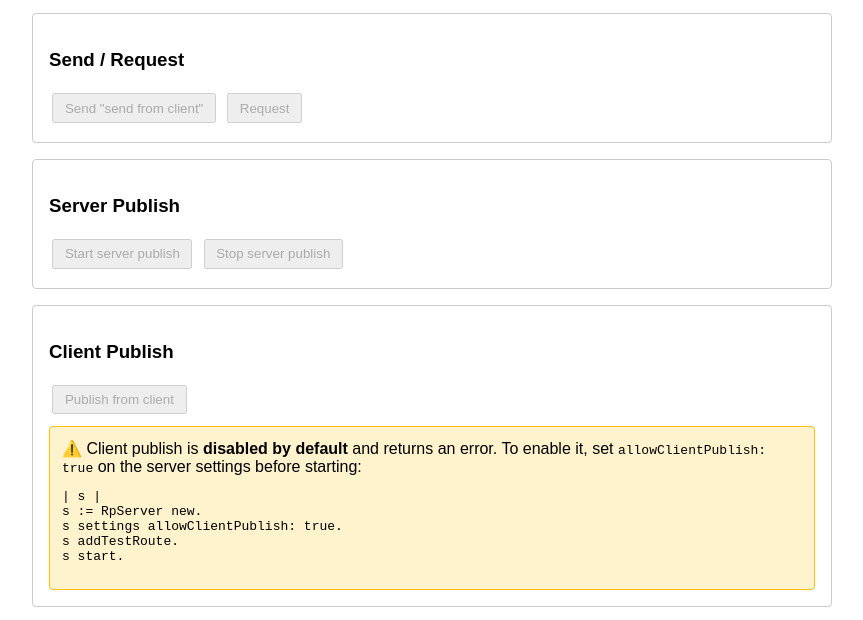
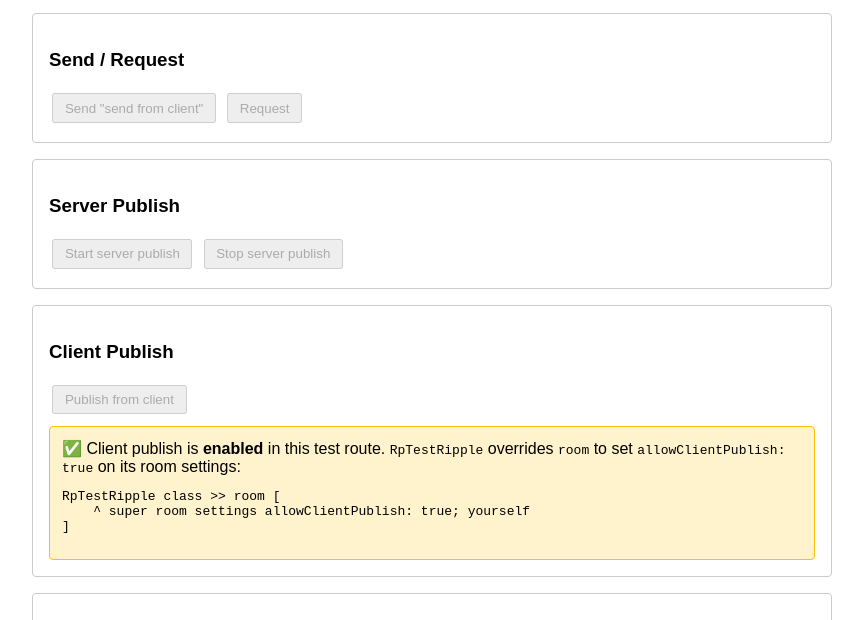
Before and after one commit to mumez/Ripple, a plain HTML site: page test-assets/index.html in a window 1280 px wide. Shown: the part 163-783 px from the top of the page, without its empty margins (208-1071 px from the left). Drawn offline with Linux system fonts and the light colour scheme.

Commit message:
Update README and test assets to reflect room settings for client publishing

```diff
--- a/test-assets/index.html
+++ b/test-assets/index.html
@@ -37,13 +37,11 @@
         <h3>Client Publish</h3>
         <button id="btn-client-publish" disabled>Publish from client</button>
         <div class="note" style="margin-top: 0.5em;">
-            ⚠️ Client publish is <strong>disabled by default</strong> and returns an error.
-            To enable it, set <code>allowClientPublish: true</code> on the server settings before starting:<br>
-            <pre><code>| s |
-s := RpServer new.
-s settings allowClientPublish: true.
-s addTestRoute.
-s start.</code></pre>
+            ✅ Client publish is <strong>enabled</strong> in this test route.
+            <code>RpTestRipple</code> overrides <code>room</code> to set <code>allowClientPublish: true</code> on its room settings:<br>
+            <pre><code>RpTestRipple class >> room [
+    ^ super room settings allowClientPublish: true; yourself
+]</code></pre>
         </div>
     </div>
 
```
Also changed, not shown: README.md, 1 other file.
